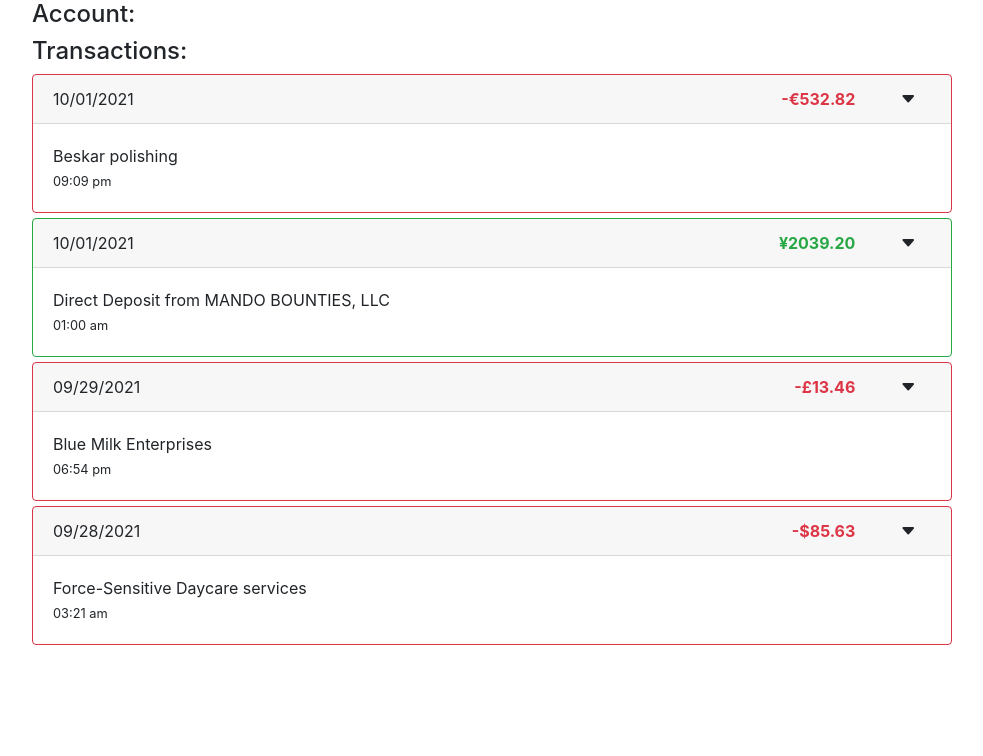
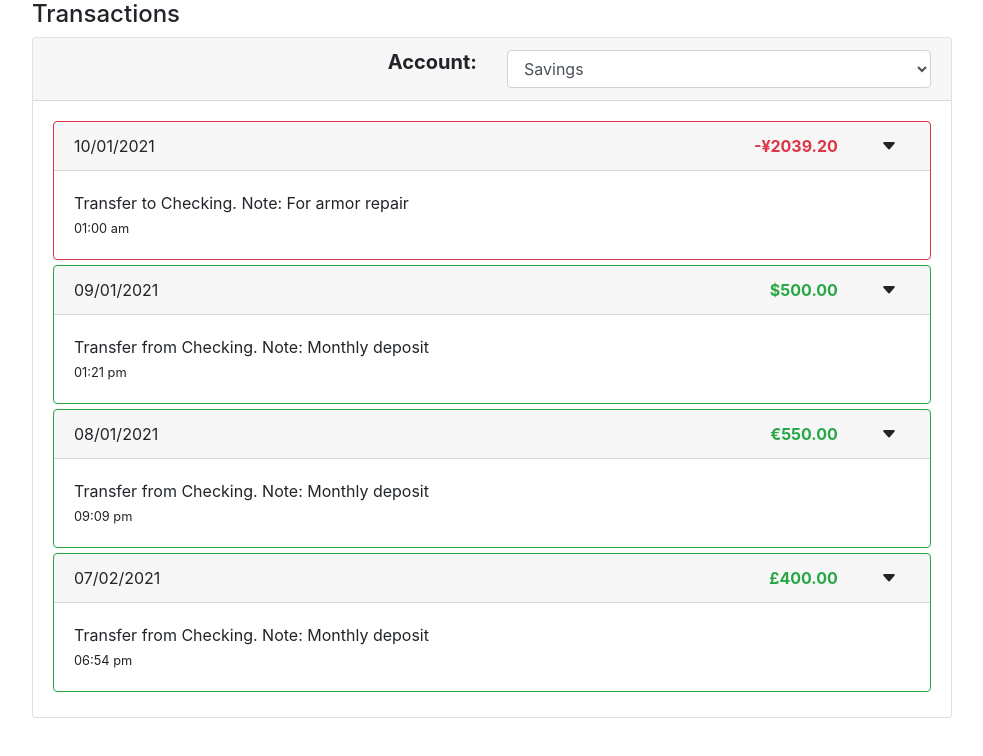
Before and after one commit to devaughns/banking-app, a React (Create React App) app: page / in a window 1280 px wide. Shown: the top 756 px of the page, without its empty margins (148-1131 px from the left). Built offline with nearby package versions, Linux system fonts and the light colour scheme.

Commit message:
Adds ability to select different Accounts

```diff
--- a/package.json
+++ b/package.json
@@ -6,6 +6,7 @@
     "@testing-library/jest-dom": "^5.11.4",
     "@testing-library/react": "^11.1.0",
     "@testing-library/user-event": "^12.1.10",
+    "axios": "^0.22.0",
     "moment": "^2.29.1",
     "react": "^17.0.2",
     "react-bootstrap": "^1.6.4",
--- a/src/accounts.json
+++ b/public/accounts.json
@@ -2,6 +2,7 @@
   "accountsOld": [
     {
       "id": 1,
+      "name": "Savings",
       "transactions": [
         {
           "id": 11,
@@ -27,6 +28,7 @@
     },
     {
       "id": 2,
+      "name": "Checking",
       "transactions": [
         {
           "id": 12,
@@ -64,6 +66,45 @@
   "accounts": [
     {
       "id": 1,
+      "name": "Savings",
+      "transactions": [
+        {
+          "id": 11,
+          "timestamp": "2021-10-01 01:00:00",
+          "action": "debit",
+          "description": "Transfer to Checking. Note: For armor repair",
+          "amount": 2039.20,
+          "currency": "YEN"
+        },
+        {
+          "id": 15,
+          "timestamp": "2021-09-01 13:21:02",
+          "action": "credit",
+          "description": "Transfer from Checking. Note: Monthly deposit",
+          "amount": 500,
+          "currency": "USD"
+        },
+        {
+          "id": 24,
+          "timestamp": "2021-08-01 21:09:31",
+          "action": "credit",
+          "description": "Transfer from Checking. Note: Monthly deposit",
+          "amount": 550,
+          "currency": "EUR"
+        },
+        {
+          "id": 28,
+          "timestamp": "2021-07-02 18:54:52",
+          "action": "credit",
+          "description": "Transfer from Checking. Note: Monthly deposit",
+          "amount": 400,
+          "currency": "BP"
+        }
+      ]
+    },
+    {
+      "id": 2,
+      "name": "Checking",
       "transactions": [
         {
           "id": 11,
--- /dev/null
+++ b/src/components/AccountSelect.jsx
@@ -0,0 +1,51 @@
+import React, {useEffect, useState} from "react";
+import {Col, Form, ProgressBar, Row} from "react-bootstrap";
+import {useAccounts} from "../hooks/useAccounts";
+
+export const AccountSelect = ({onUpdate}) => {
+
+    const [accounts, loading, error] = useAccounts();
+    const [account, setAccount] = useState();
+
+    useEffect(() => {
+        if (account) {
+            onUpdate(account);
+        }
+    }, [account]);
+
+    useEffect(() => {
+        if (accounts) {
+            setAccount(accounts[0]);
+        }
+    }, [accounts])
+
+    const getAccount = (id) => {
+        return accounts.find(it => it.id == id);
+    }
+
+    return <>
+        <Row>
+            <Col xs={6} className='text-right'>
+                <h5 className="form-label"><b>Account:</b></h5>
+            </Col>
+            <Col xs={6}>
+                {loading && (
+                    <ProgressBar
+                        style={{height: '40px'}}
+                        animated
+                        now={100}
+                        label="Retrieving Accounts..."
+                    />
+                )}
+                {accounts && (
+                    <select className="form-control" onChange={e => setAccount(getAccount(e.target.value))}>
+                        {accounts.map(acc => {
+                            return <option key={acc.id} value={acc.id}>{acc.name}</option>
+                        })}
+                    </select>
+                )}
+            </Col>
+        </Row>
+    </>
+
+}
--- a/src/hooks/useAccount.js
+++ /dev/null
@@ -1,31 +0,0 @@
-import {useEffect, useState} from "react";
-import data from "../accounts.json";
-
-export const useAccount = (accountNumber) => {
-
-    const [account, setAccount] = useState(null); //were this prod code, I would call an api from here, and on resp, set the account info
-    const [loading, setLoading] = useState(true);
-    const [error, setError] = useState(null);
-
-    useEffect(() => {
-        if (account) {
-            setLoading(false);
-        } else {
-            setError({
-                message: "Something went wrong"
-            })
-        }
-    }, [account]);
-
-    setTimeout(() => {
-        setAccount(data.accounts.find(it => it.id === accountNumber))
-    }, 2000);
-
-    return [
-        account,
-        loading,
-        error
-    ]
-
-
-}
--- /dev/null
+++ b/src/hooks/useAccounts.js
@@ -0,0 +1,29 @@
+import {useEffect, useState} from "react";
+import axios from "axios";
+
+export const useAccounts = () => {
+
+    const [accounts, setAccounts] = useState(null);
+    const [loading, setLoading] = useState(true);
+    const [error, setError] = useState(null);
+
+    useEffect(() => {
+        if (accounts) {
+            setLoading(false);
+            setError(false);
+        }
+    }, [accounts]);
+
+    useEffect(() => {
+        axios.get('./accounts.json')
+            .then(res => setAccounts(res.data.accounts))
+            .catch(err => setError(err));
+    }, []);
+
+    return [
+        accounts,
+        loading,
+        error
+    ]
+
+}
--- a/src/pages/Account.jsx
+++ b/src/pages/Account.jsx
@@ -1,14 +1,12 @@
-import React, {Fragment, useEffect, useState} from "react";
-import {Card, Carousel, Col, ProgressBar, Row} from "react-bootstrap";
+import React, {Fragment, useState} from "react";
+import {Card, Col, ProgressBar, Row} from "react-bootstrap";
 import {Transaction} from "./Transaction";
-import {useAccount} from "../hooks/useAccount";
 import moment from "moment";
+import {AccountSelect} from "../components/AccountSelect";
 
-export const Account = ({accountNumber}) => {
+export const Account = () => {
 
-    const [account, loading, error] = useAccount(accountNumber);
-
-    console.log('called Account')
+    const [account, setAccount] = useState();
 
     const sortTransactions = (tran1, tran2) => {
         return moment(tran2.timestamp, 'YYYY-MM-DD HH:mm:ss') - moment(tran1.timestamp, 'YYYY-MM-DD HH:mm:ss');
@@ -17,16 +15,22 @@ export const Account = ({accountNumber}) => {
     return <>
         <Row>
             <Col md={{span: 10, offset: 1}}>
-                {loading && (<>
+                <h4>Transactions</h4>
+
+                <Card>
+                    <Card.Header>
+                        <AccountSelect onUpdate={setAccount}/>
+                    </Card.Header>
+                    <Card.Body>
+                        {!account && (<>
                             <ProgressBar
+                                style={{height: '40px'}}
                                 animated
                                 now={100}
                                 label="Retrieving Account Info..."
                             />
                         </>)}
                         {account && (<>
-                    <h4>Account:</h4>
-                    <h4>Transactions:</h4>
                             {/*TODO: extract the sort out so that it does sort on every render*/}
                             {account.transactions.sort(sortTransactions).map(transaction => {
                                 return <Fragment key={transaction.id}>
@@ -34,6 +38,9 @@ export const Account = ({accountNumber}) => {
                                 </Fragment>
                             })}
                         </>)}
+
+                    </Card.Body>
+                </Card>
             </Col>
         </Row>
     </>
```
Also changed, not shown: 1 other file (tests, documents, lock files or other folders). Lines whose indentation alone changed are shown as unchanged.
